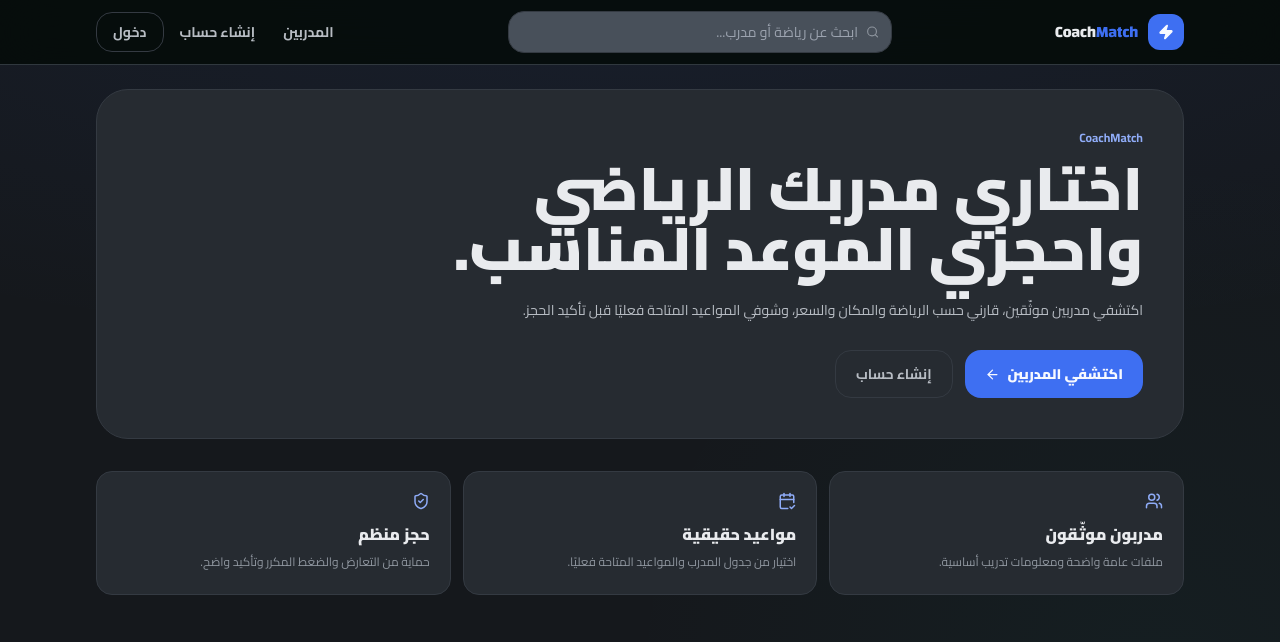
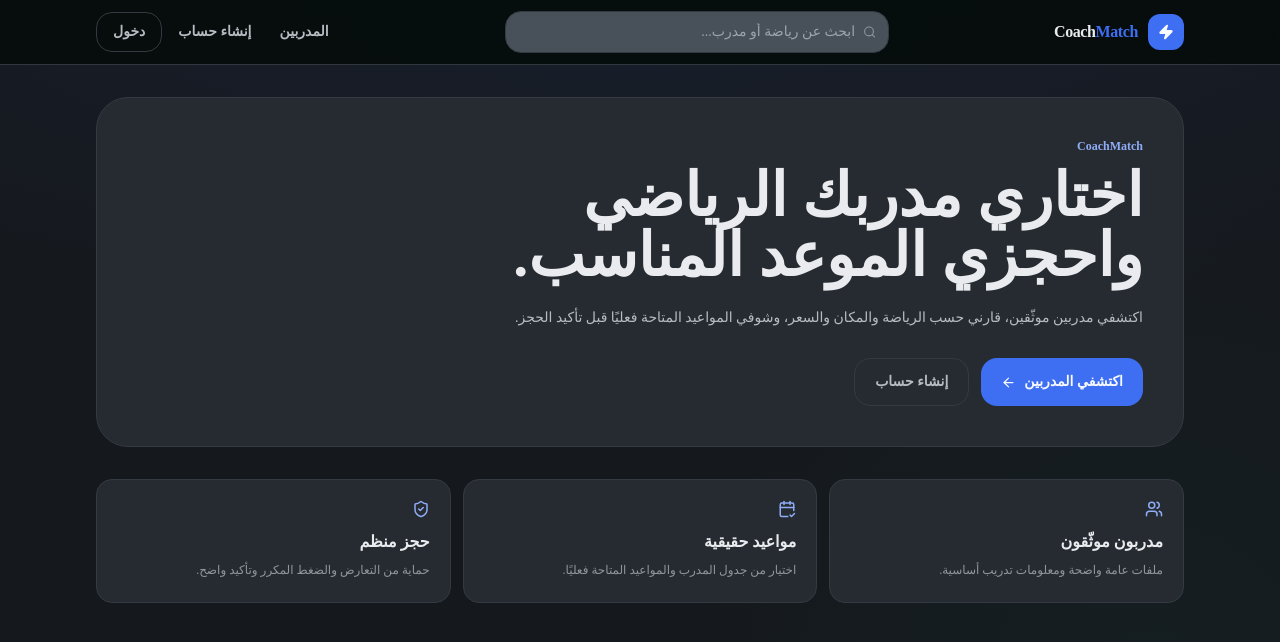
Before and after one commit to nohasalahsoghir-hub/coachmatch, a Next.js app: page / in a window 1280 px wide. Shown: the top 642 px of the page. Built offline with nearby package versions, Linux system fonts and the light colour scheme; no server answers.

Commit message:
ui: adopt Tajawal and baseline spacing

```diff
--- a/app/layout.tsx
+++ b/app/layout.tsx
@@ -1,11 +1,15 @@
 import type { Metadata } from "next";
-import { Cairo, Changa } from "next/font/google";
+import { Tajawal } from "next/font/google";
 import { Header } from "@/components/layout/Header";
 import { BottomNav } from "@/components/layout/BottomNav";
 import "./globals.css";
 
-const cairo = Cairo({ subsets: ["arabic", "latin"], weight: ["400","500","600","700","800","900"], variable: "--font-cairo", display: "swap" });
-const changa = Changa({ subsets: ["arabic", "latin"], weight: ["600","700","800"], variable: "--font-changa", display: "swap" });
+const tajawal = Tajawal({
+  subsets: ["arabic", "latin"],
+  weight: ["400", "500", "700", "800"],
+  variable: "--font-tajawal",
+  display: "swap",
+});
 
 export const metadata: Metadata = {
   title: { default: "CoachMatch | اكتشف مدربك", template: "%s | CoachMatch" },
@@ -23,10 +27,10 @@ export const metadata: Metadata = {
 
 export default function RootLayout({ children }: { children: React.ReactNode }) {
   return (
-    <html lang="ar" dir="rtl" className={`${cairo.variable} ${changa.variable}`}>
+    <html lang="ar" dir="rtl" className={tajawal.variable}>
       <body className="min-h-screen bg-[var(--bg)] text-[var(--text)] antialiased">
         <Header />
-        <main className="relative z-10 mx-auto min-h-[calc(100vh-72px)] max-w-6xl px-4 pb-28 pt-6 sm:px-6 lg:px-8">
+        <main className="relative z-10 mx-auto min-h-[calc(100vh-64px)] max-w-6xl px-4 pb-24 pt-8 sm:px-6 lg:px-8">
           {children}
         </main>
         <BottomNav />
```
